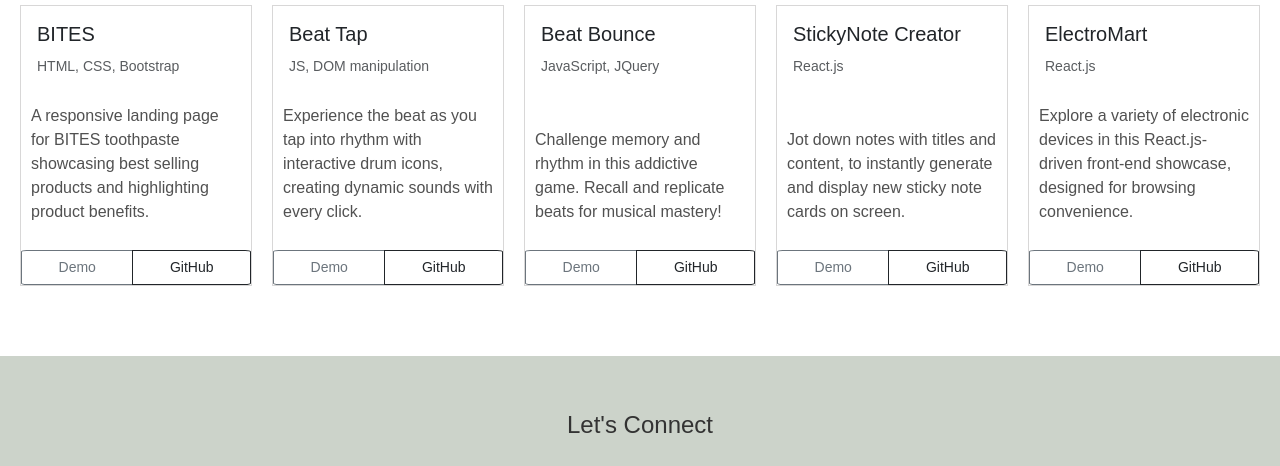
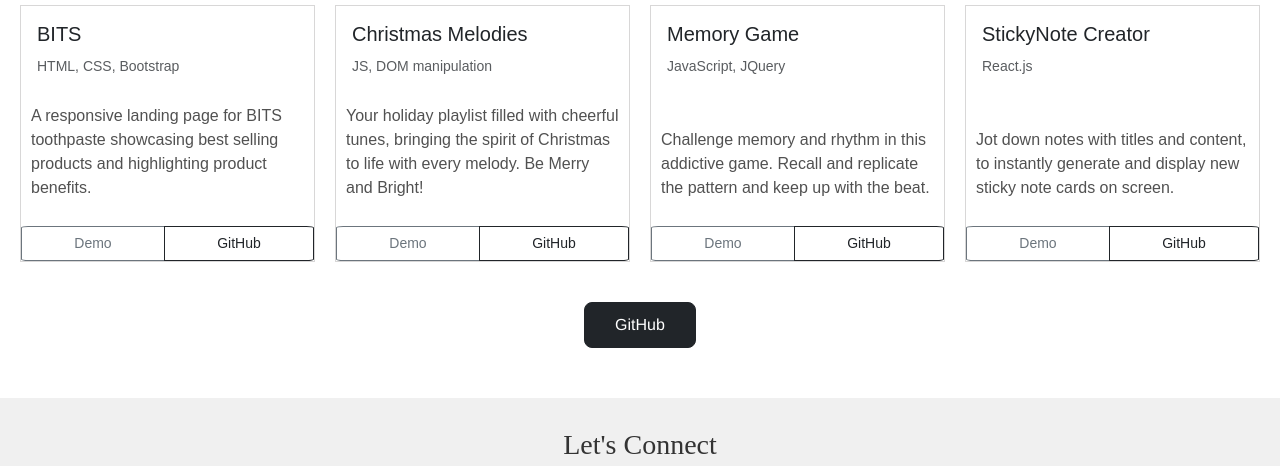
Before and after one commit to Mahamayamallya/Portfolio, a plain HTML site: page index.html in a window 1280 px wide. Shown: the part 639-1105 px from the top of the page. Drawn offline with nearby package versions, Linux system fonts and the light colour scheme; a web font is replaced by a local one.

Commit message:
update links

```diff
--- a/index.html
+++ b/index.html
@@ -24,7 +24,6 @@
   </head>
   <body>
     <section class="profile bg-color1">
-      <!-- <img src="images/ProfilePic.webp" alt="profile pic" /> -->
       <h1>I'm Mahamaya.</h1>
       <h4>a web developer.</h4>
       <div>
@@ -49,43 +48,64 @@
       <div class="card-group">
         <div class="card">
           <div class="card-body">
-            <h5 class="card-title">BITES</h5>
+            <h5 class="card-title">BITS</h5>
             <p class="card-text">
               <small class="text-body-secondary">HTML, CSS, Bootstrap</small>
             </p>
           </div>
           <div class="description">
             <p>
-              A responsive landing page for BITES toothpaste showcasing best
+              A responsive landing page for BITS toothpaste showcasing best
               selling products and highlighting product benefits.
             </p>
           </div>
           <div class="btn-group">
-            <a href="#" class="btn btn-outline-secondary">Demo</a>
-            <a href="#" class="btn btn-outline-dark">GitHub</a>
+            <a
+              href="https://mahamayamallya.github.io/Bits/"
+              class="btn btn-outline-secondary"
+              target="_blank"
+              >Demo</a
+            >
+            <a
+              href="https://github.com/Mahamayamallya/Bits"
+              class="btn btn-outline-dark"
+              target="_blank"
+              >GitHub</a
+            >
           </div>
         </div>
         <div class="card">
           <div class="card-body">
-            <h5 class="card-title">Beat Tap</h5>
+            <h5 class="card-title">Christmas Melodies</h5>
             <p class="card-text">
               <small class="text-body-secondary">JS, DOM manipulation</small>
             </p>
           </div>
           <div class="description">
             <p>
-              Experience the beat as you tap into rhythm with interactive drum
-              icons, creating dynamic sounds with every click.
+              Your holiday playlist filled with cheerful tunes, bringing the
+              spirit of Christmas to life with every melody. Be Merry and
+              Bright!
             </p>
           </div>
           <div class="btn-group">
-            <a href="#" class="btn btn-outline-secondary">Demo</a>
-            <a href="#" class="btn btn-outline-dark">GitHub</a>
+            <a
+              href="https://66066a5fa3590aafcc29e10a--velvety-kitsune-7d3d63.netlify.app/"
+              target="_blank"
+              class="btn btn-outline-secondary"
+              >Demo</a
+            >
+            <a
+              href="https://github.com/Mahamayamallya/ChristmasMelody"
+              target="_blank"
+              class="btn btn-outline-dark"
+              >GitHub</a
+            >
           </div>
         </div>
         <div class="card">
           <div class="card-body">
-            <h5 class="card-title">Beat Bounce</h5>
+            <h5 class="card-title">Memory Game</h5>
             <p class="card-text">
               <small class="text-body-secondary">JavaScript, JQuery</small>
             </p>
@@ -93,12 +113,22 @@
           <div class="description">
             <p>
               Challenge memory and rhythm in this addictive game. Recall and
-              replicate beats for musical mastery!
+              replicate the pattern and keep up with the beat.
             </p>
           </div>
           <div class="btn-group">
-            <a href="#" class="btn btn-outline-secondary">Demo</a>
-            <a href="#" class="btn btn-outline-dark">GitHub</a>
+            <a
+              href="https://mahamayamallya.github.io/MemoryGame/"
+              target="_blank"
+              class="btn btn-outline-secondary"
+              >Demo</a
+            >
+            <a
+              href="https://github.com/Mahamayamallya/MemoryGame"
+              target="_blank"
+              class="btn btn-outline-dark"
+              >GitHub</a
+            >
           </div>
         </div>
         <div class="card">
@@ -115,11 +145,20 @@
             </p>
           </div>
           <div class="btn-group">
-            <a href="#" class="btn btn-outline-secondary">Demo</a>
-            <a href="#" class="btn btn-outline-dark">GitHub</a>
+            <a
+              href="http://build-react-web-app.s3-website.ap-south-1.amazonaws.com/"
+              target="_blank"
+              class="btn btn-outline-secondary"
+              >Demo</a
+            >
+            <a
+              href="https://github.com/Mahamayamallya/StickyNotes"
+              class="btn btn-outline-dark"
+              >GitHub</a
+            >
           </div>
         </div>
-        <div class="card">
+        <!-- <div class="card">
           <div class="card-body">
             <h5 class="card-title">ElectroMart</h5>
             <p class="card-text">
@@ -136,7 +175,15 @@
             <a href="#" class="btn btn-outline-secondary">Demo</a>
             <a href="#" class="btn btn-outline-dark">GitHub</a>
           </div>
-        </div>
+        </div> -->
+      </div>
+      <div class="gitButton">
+        <a
+          href="https://github.com/Mahamayamallya"
+          target="_blank"
+          class="btn btn-dark btn-lg"
+          >GitHub</a
+        >
       </div>
     </section>
     <footer>
--- a/styles.css
+++ b/styles.css
@@ -27,7 +27,6 @@ h2 {
 }
 .profile h4 {
   margin-top: 0;
-
   font-size: 28px;
   padding-bottom: 40px;
 }
@@ -66,7 +65,7 @@ h2 {
 }
 
 .card-group {
-  margin-bottom: 70px;
+  margin-bottom: 40px;
 }
 .card > .description > p {
   padding: 10px;
@@ -77,15 +76,31 @@ h2 {
   border-radius: 5%;
   font-size: 14px;
 }
+.gitButton {
+  text-align: center;
+  margin-bottom: 50px;
+}
+.gitButton > a {
+  padding: 10px 30px;
+  font-family: "Helvetica Neue", Helvetica, Arial, sans-serif;
+  font-size: 16px;
+}
+.gitButton a:hover {
+  background-color: #ffffff;
+  border: #000000 1px solid;
+  color: rgba(42, 45, 45, 0.902);
+}
 /*******************************************FOOTER********************************************/
 footer {
   text-align: center;
-  background-color: #ccd3ca;
-  padding: 25px 0;
+  background-color: #f0f0f0;
+  padding: 10px 0 30px 0;
   color: #333333;
 }
 footer > h4 {
-  margin: 30px auto;
+  margin: 20px auto;
+  font-size: 28px;
+  font-family: "Merriweather", serif;
 }
 footer i {
   margin-right: 10px;
@@ -93,7 +108,7 @@ footer i {
 .contact-details > a {
   margin: 20px;
   text-decoration: none;
-  color: #1a5276;
+  color: #0a66c2;
 }
 .contact-details > a:hover {
   text-decoration: underline;
```
